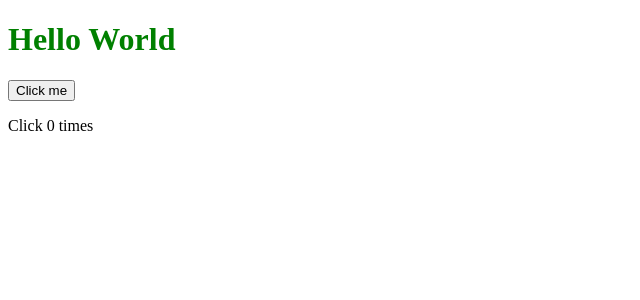
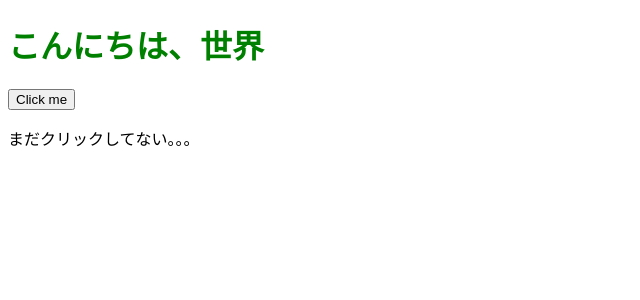
Before and after one commit to KzzzDev/memo-re, a Vue app in the folder app/: page / in a window 1280 px wide. Shown: the top 300 px of the page, without its empty margins (0-640 px from the left). Built offline with nearby package versions, Linux system fonts and the light colour scheme.

Commit message:
feat: :globe_with_meridians: Add i18n plugin

```diff
--- a/app/app.ts
+++ b/app/app.ts
@@ -1,5 +1,15 @@
 import { createApp } from "vue";
+import { createI18n } from "vue-i18n";
 
 import App from "./view/App.vue";
 
-createApp(App).mount("#app");
+import en from "./public/i18n/en/main.json";
+import ja from "./public/i18n/ja/main.json";
+
+const i18n = createI18n({
+  locale: "ja",
+  fallbackFormat: "en",
+  messages: { en, ja },
+});
+
+createApp(App).use(i18n).mount("#app");
--- a/app/component/MClickMeButton.vue
+++ b/app/component/MClickMeButton.vue
@@ -1,6 +1,6 @@
 <template>
   <button type="button" @click="click++">Click me</button>
-  <p>Click {{ click }} times</p>
+  <p>{{ $tc("click", click) }}</p>
 </template>
 
 <script setup lang="ts">
--- a/app/package.json
+++ b/app/package.json
@@ -18,10 +18,12 @@
   },
   "homepage": "https://github.com/Kazumasa1/memo-re#readme",
   "dependencies": {
+    "@intlify/vite-plugin-vue-i18n": "^6.0.3",
     "@vitejs/plugin-vue": "^3.1.2",
     "typescript": "^4.8.4",
     "vite": "^3.1.8",
     "vite-plugin-env-compatible": "^1.1.1",
-    "vue": "^3.2.41"
+    "vue": "^3.2.41",
+    "vue-i18n": "^9.2.2"
   }
 }
--- /dev/null
+++ b/app/public/i18n/en/main.json
@@ -0,0 +1,4 @@
+{
+  "greeting": "Hello, world",
+  "click": "Not yet clicked... | Clicked {count} time | Clicked {count} times"
+}
--- /dev/null
+++ b/app/public/i18n/ja/main.json
@@ -0,0 +1,4 @@
+{
+  "greeting": "こんにちは、世界",
+  "click": "まだクリックしてない。。。 | {count}回クリックした | {count}回クリックした"
+}
--- a/app/view/App.vue
+++ b/app/view/App.vue
@@ -1,6 +1,6 @@
 <template>
   <header>
-    <h1>Hello World</h1>
+    <h1>{{ $t("greeting") }}</h1>
   </header>
 
   <main>
```
Also changed, not shown: 1 other file (tests, documents, lock files or other folders).
